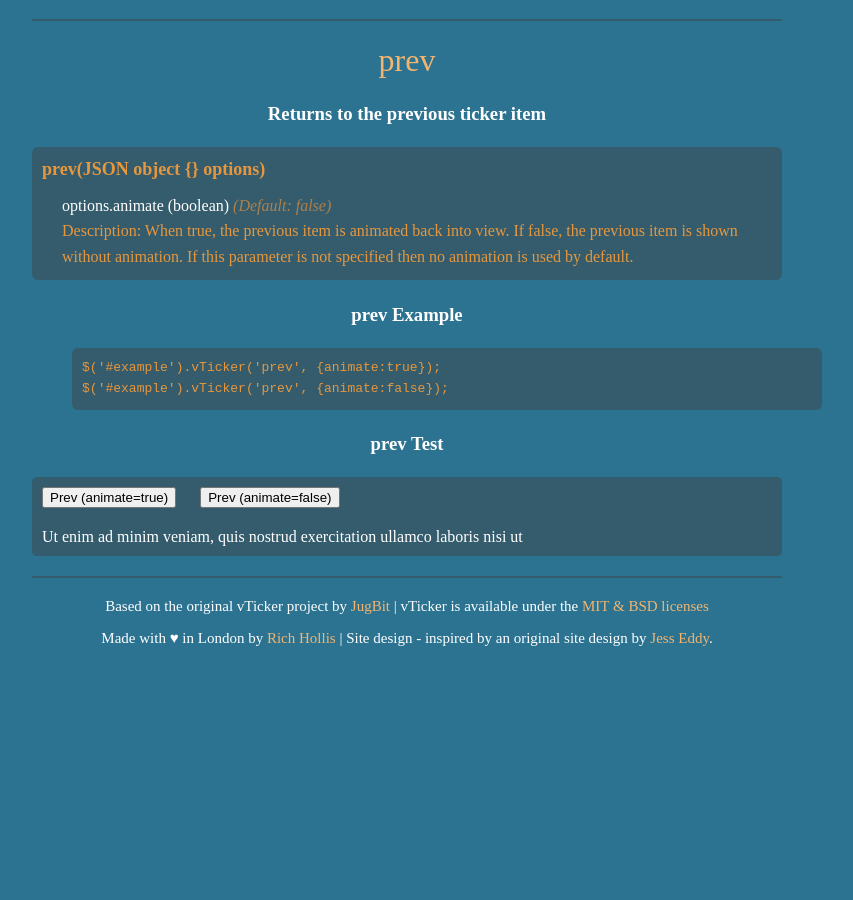
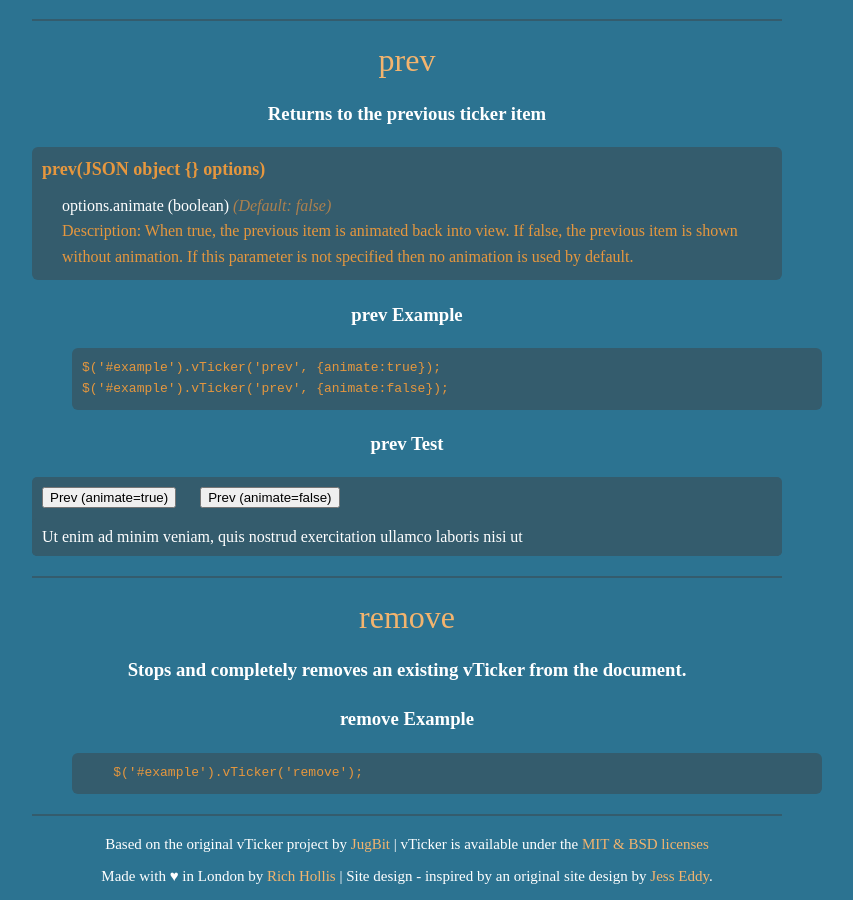
Before and after one commit to richhollis/vticker, a Jekyll site: the page built from methods/index.html, in a window 1280 px wide and 900 px high, scrolled down 2683 px. Shown: the whole window, without its empty margins (233-1086 px from the left). Built offline with Jekyll 4.4.1, drawn with Linux system fonts in a browser that asks for light colours; before the commit the page ends 3345 px from its top, so only the background shows below that.

Commit message:
Added remove method

```diff
--- a/_config.yml
+++ b/_config.yml
@@ -3,7 +3,7 @@ safe:      true
 
 # custom config
 strap: vTicker is a jQuery plug-in that adds scrolling vertical tickers to your site
-latest_version: 1.13
+latest_version: 1.14
 latest_size: 4.0K
 latest_full_size: 8.0K
 
--- a/methods/index.html
+++ b/methods/index.html
@@ -237,3 +237,16 @@ $('#example').vTicker('prev', {animate:false});
     </ul>
   </div>
 </div>
+
+<hr/>
+
+<h2 class="def">remove</h2>
+<h3>Stops and completely removes an existing vTicker from the document.</h3>
+
+<h3>remove Example</h3>
+
+{% highlight javascript %}
+
+    $('#example').vTicker('remove');
+
+{% endhighlight  %}
```
Also changed, not shown: downloads/jquery.vticker.js, downloads/jquery.vticker.min.js.
